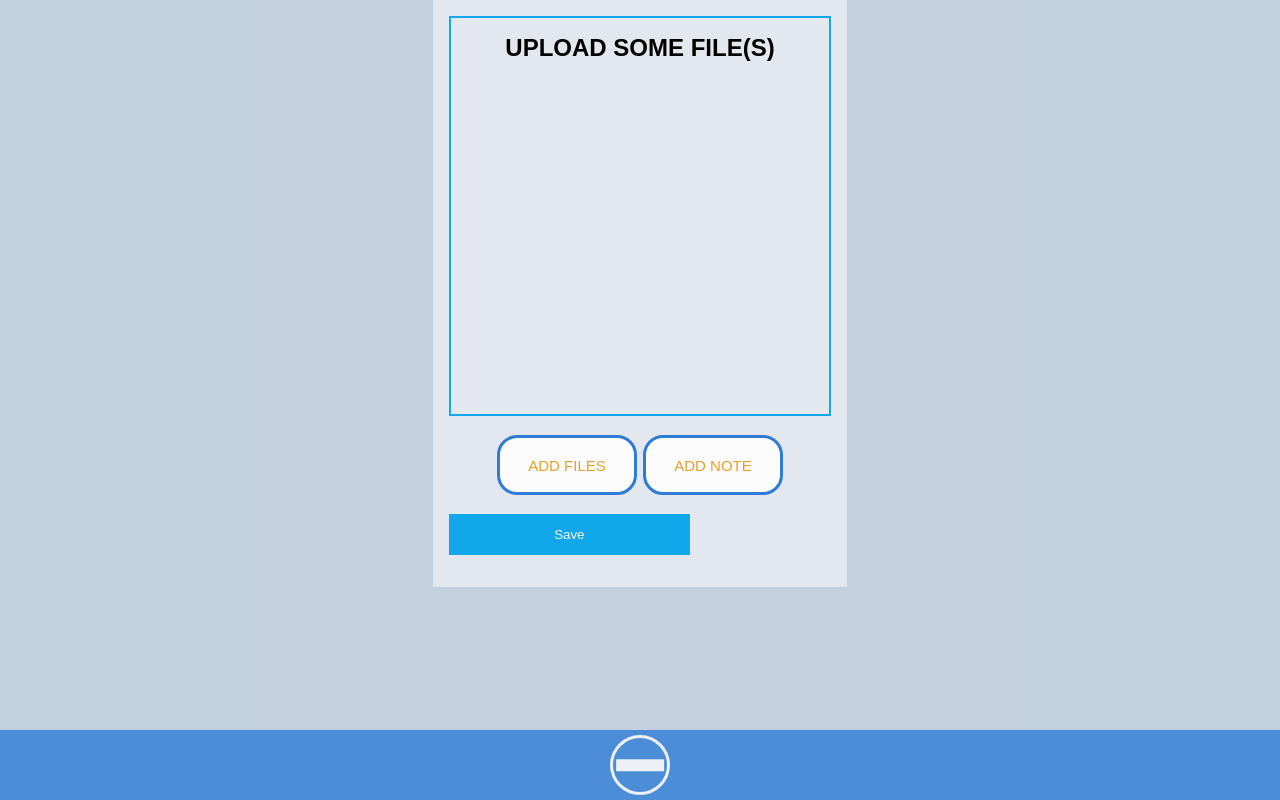
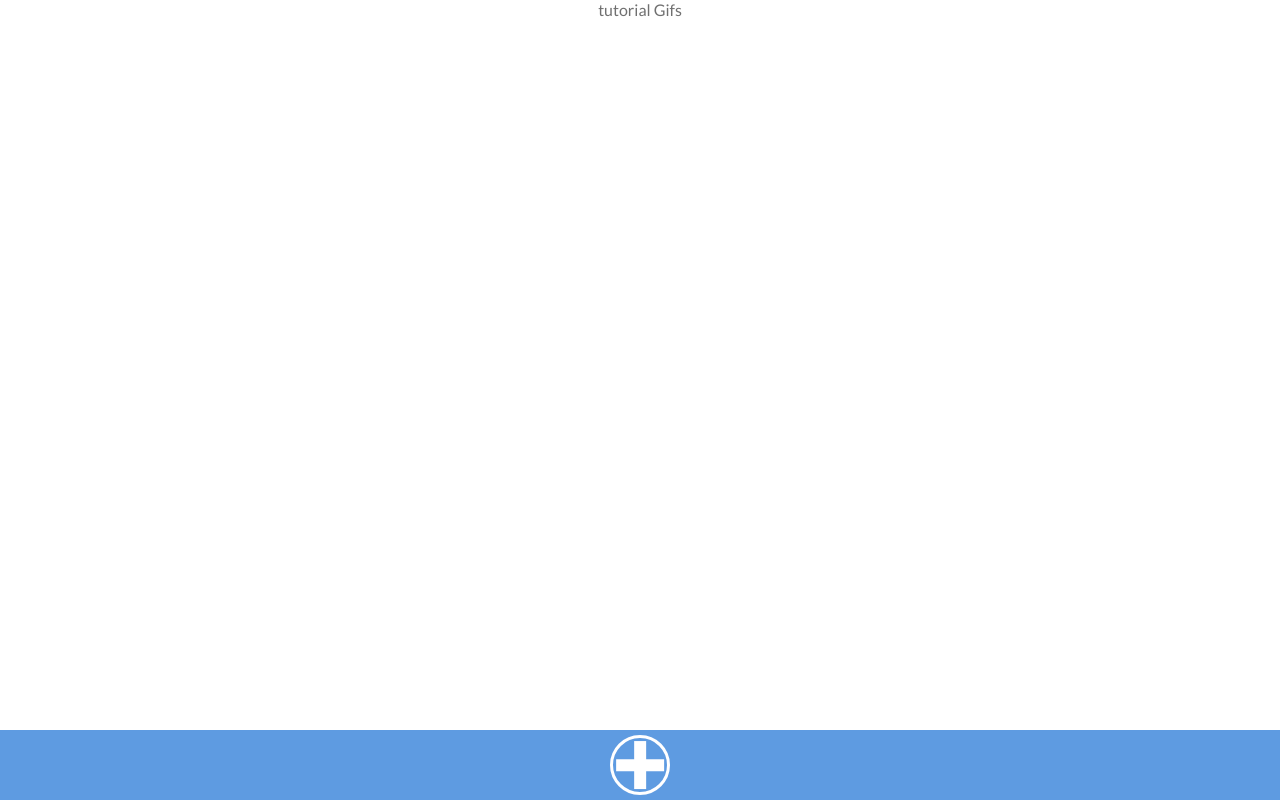
Before and after one commit to chingu-voyages/v18-geckos-team-02, a React (Create React App) app: page / in a window 1280 px wide. Built offline with nearby package versions, Linux system fonts and the light colour scheme; a web font is replaced by a local one.

Commit message:
update modal open state

```diff
--- a/src/App.js
+++ b/src/App.js
@@ -8,7 +8,7 @@ import GlobalStyle, {theme} from './theme/globalStyles';
 
 function App() {
   const [appTheme, setAppTheme] = useState(theme);
-  const [showUploads, setShowUploads] = useState(true);
+  const [showUploads, setShowUploads] = useState(false);
 
   return (
     <>
```
